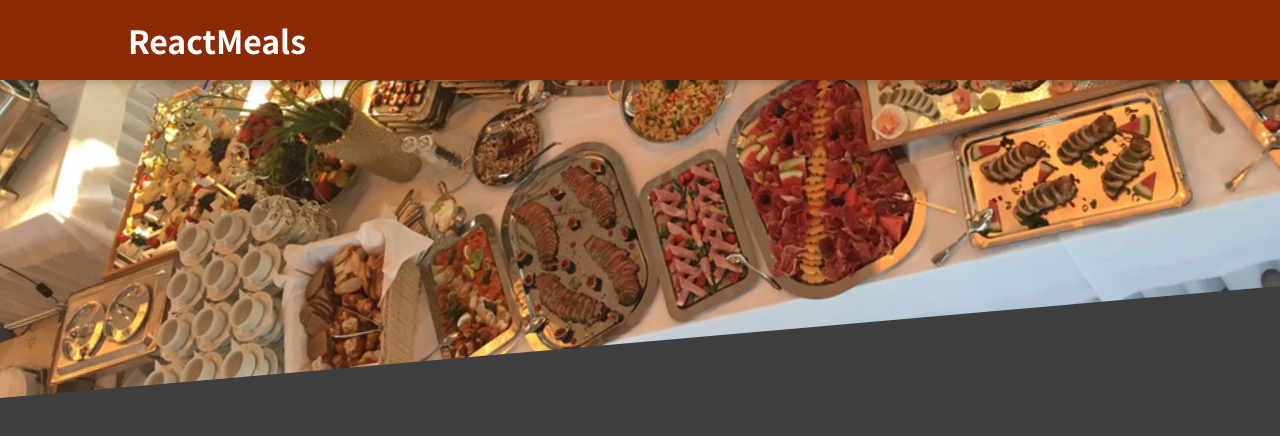
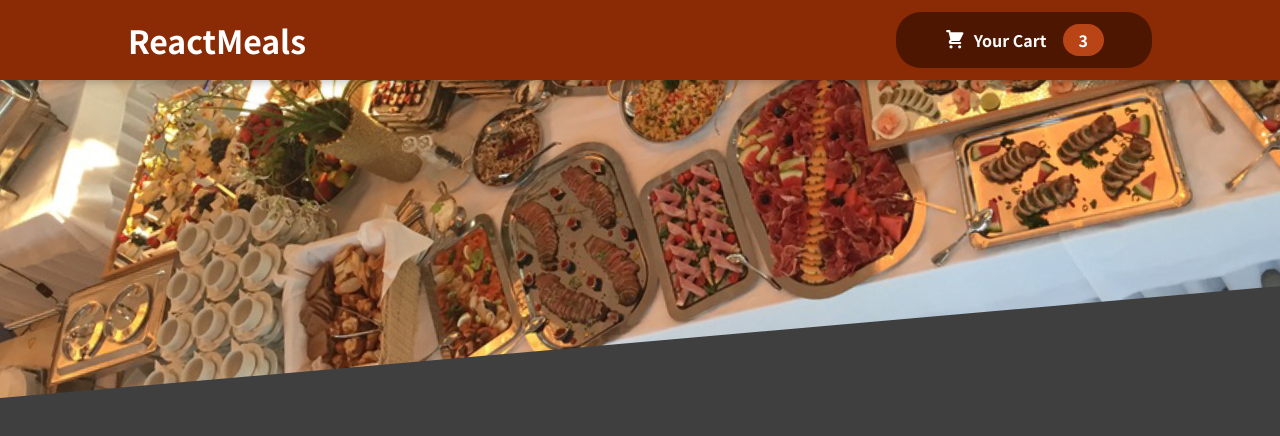
Before and after one commit to omergencoglu/food-order-app-react, a React (Create React App) app: page / in a window 1280 px wide. Shown: the top 436 px of the page. Built offline with nearby package versions, Linux system fonts and the light colour scheme.

Commit message:
Add CartButton component

```diff
--- a/src/components/Layout/Header.js
+++ b/src/components/Layout/Header.js
@@ -10,7 +10,7 @@
     <Fragment>
       <header className={classes.header}>
         <h1>ReactMeals</h1>
-        {/* <HeaderCartButton>Cart</HeaderCartButton> */}
+        <HeaderCartButton />
       </header>
       <div className={classes["main-image"]}>
         <img src={mealsImage} alt="A tabel full of delicious food" />
--- a/src/components/Layout/HeaderCartButton.js
+++ b/src/components/Layout/HeaderCartButton.js
@@ -1,9 +1,19 @@
 import React from "react";
+
+import CartIcon from "../Cart/CartIcon";
 
 import classes from "./HeaderCartButton.module.css";
 
-const HeaderCartButton = () => {
-  return;
+const HeaderCartButton = (props) => {
+  return (
+    <button className={classes.button}>
+      <span className={classes.icon}>
+        <CartIcon />
+      </span>
+      <span>Your Cart</span>
+      <span className={classes.badge}>3</span>
+    </button>
+  );
 };
 
 export default HeaderCartButton;
```
Also changed, not shown: 1 other file (tests, documents, lock files or other folders).
